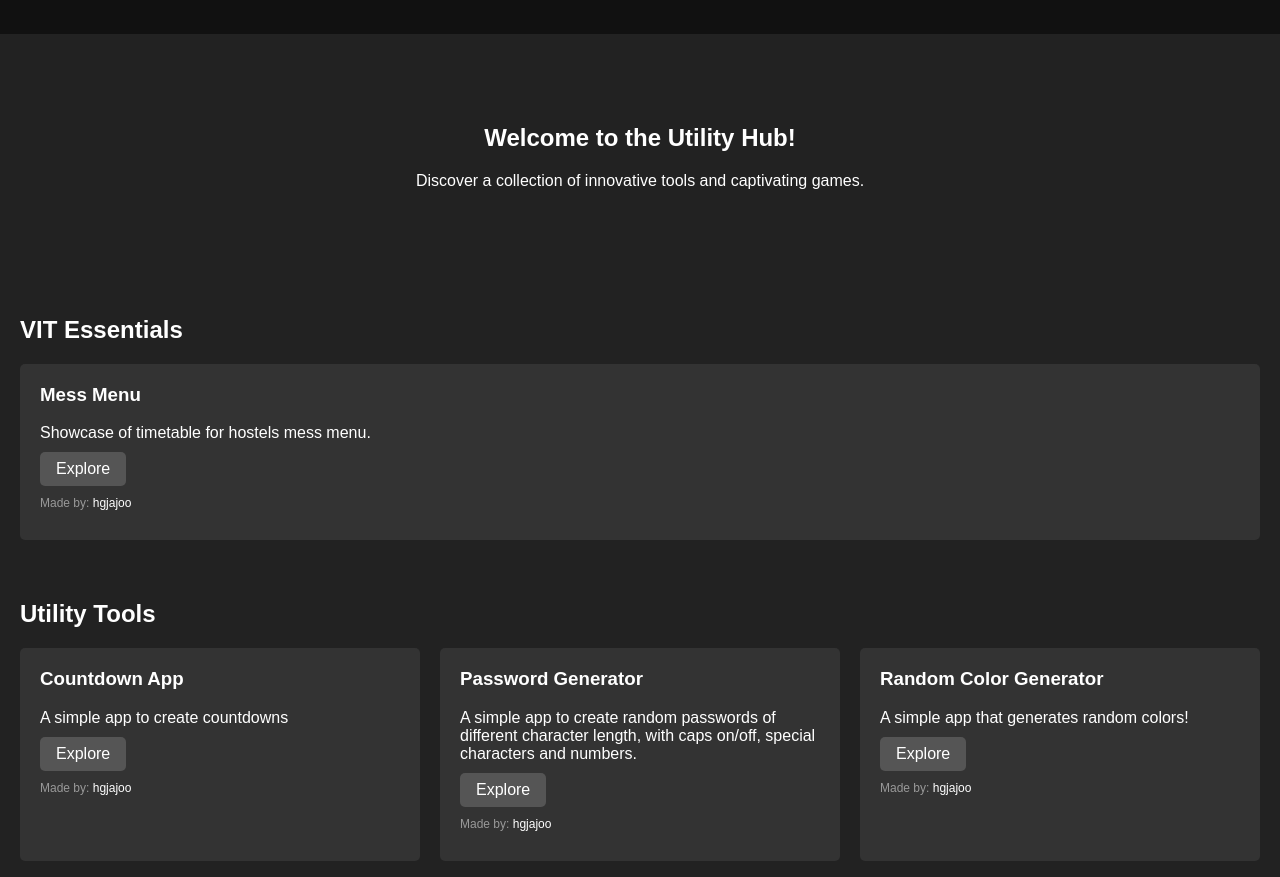
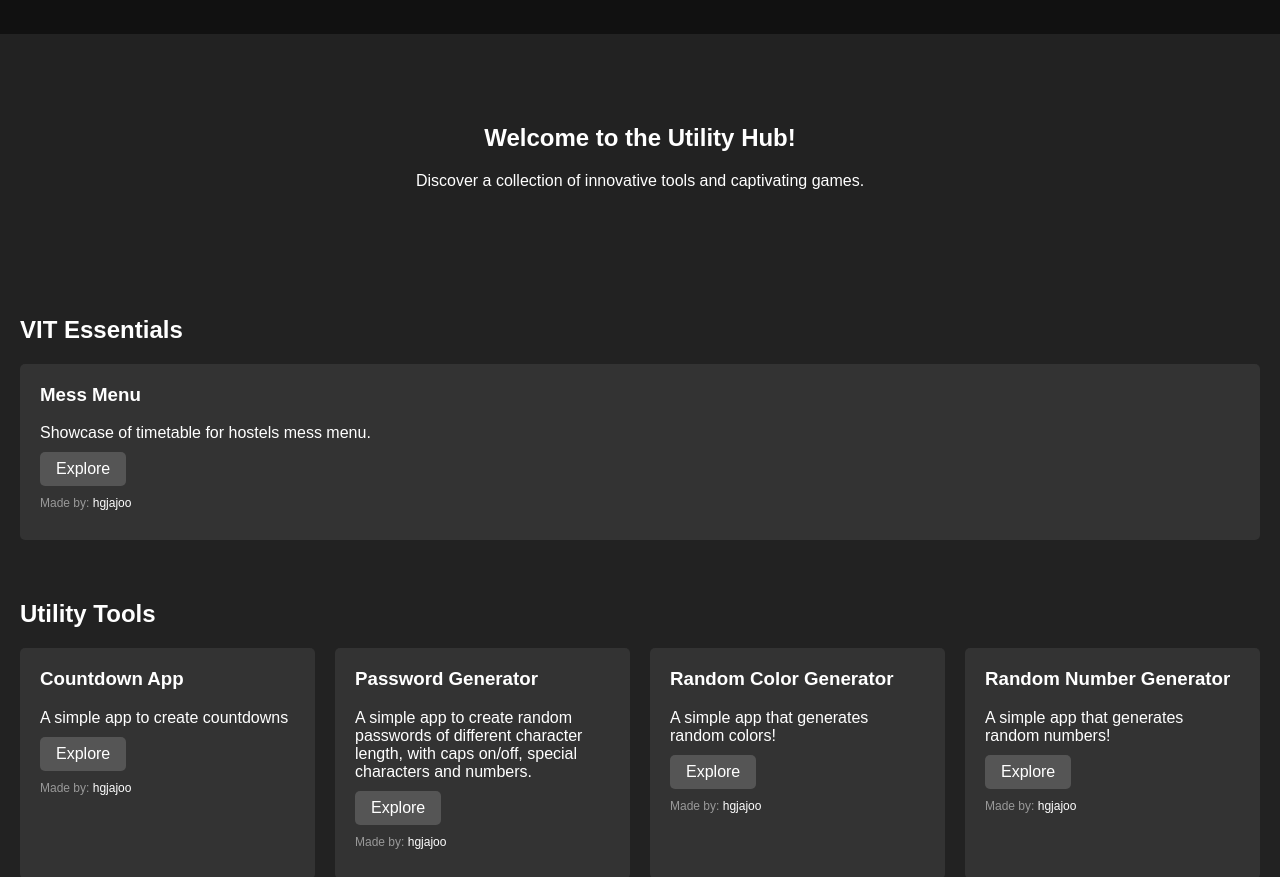
Before and after one commit to hgjajoo/util-hub, a plain HTML site: page index.html in a window 1280 px wide. Shown: the part 93-970 px from the top of the page. Drawn offline with Linux system fonts and the light colour scheme.

Commit message:
added randNumGen

```diff
--- a/index.html
+++ b/index.html
@@ -56,6 +56,12 @@
                 <a href="randColorGen/index.html" class="explore-btn">Explore</a>
                 <p class="made-by">Made by: <a href="https://github.com/hgjajoo" target="_blank">hgjajoo</a></p>
             </div>
+            <div class="project-card">
+                <h3>Random Number Generator</h3>
+                <p>A simple app that generates random numbers!</p>
+                <a href="randNumGen/index.html" class="explore-btn">Explore</a>
+                <p class="made-by">Made by: <a href="https://github.com/hgjajoo" target="_blank">hgjajoo</a></p>
+            </div>
 
         </div>
     </section>
```
